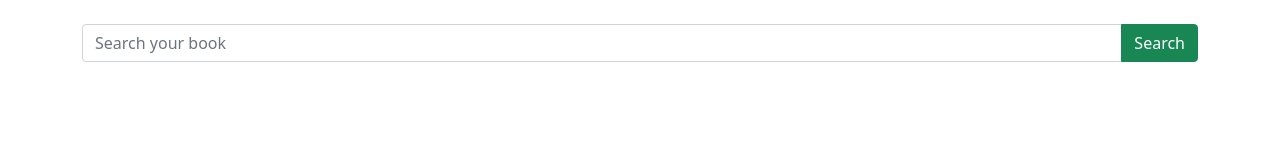
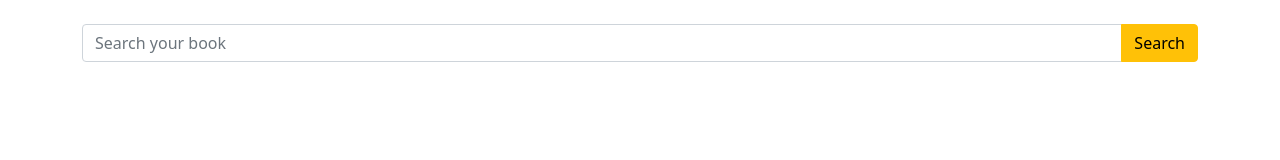
Before and after one commit to talhabinislamfarhad/book-archive, a plain HTML site: page index.html in a window 1280 px wide. Drawn offline with nearby package versions, Linux system fonts and the light colour scheme.

Commit message:
2nd commit

```diff
--- a/index.html
+++ b/index.html
@@ -24,7 +24,7 @@
             <div class="input-group mb-3">
                 <input id="search-input-field" type="text" class="form-control" placeholder="Search your book"
                     aria-label="Search your book" aria-describedby="search-btn" />
-                <button class="btn btn-success" type="button" onclick="loadBook()">
+                <button class="btn btn-warning" type="button" onclick="loadBook()">
                     Search
                 </button>
             </div>
```
